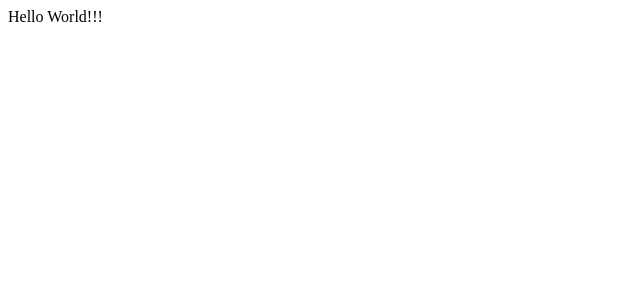
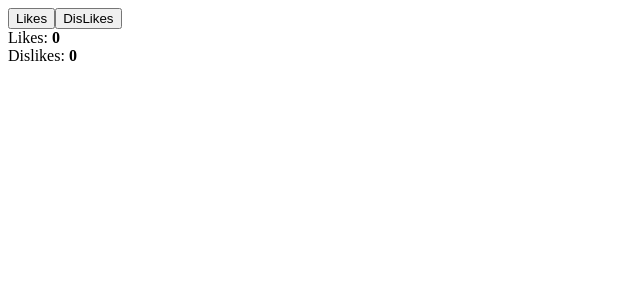
Before and after one commit to ILLYAKO/vuejs3-project, a Vue app: page / in a window 1280 px wide. Shown: the top 300 px of the page, without its empty margins (0-640 px from the left). Built offline with nearby package versions, Linux system fonts and the light colour scheme.

Commit message:
added simple example

```diff
--- a/src/App.vue
+++ b/src/App.vue
@@ -1,6 +1,32 @@
 <template>
-  <div>Hello World!!!</div>
+  <div></div>
+  <button v-on:click="addLike">Likes</button>
+  <button @click="addDislike">DisLikes</button>
+
+  <div>
+    Likes: <strong>{{ likes }}</strong>
+  </div>
+  <div>
+    Dislikes: <strong>{{ dislikes }}</strong>
+  </div>
 </template>
-<script></script>
+<script>
+export default {
+  data() {
+    return {
+      likes: 0,
+      dislikes: 0,
+    };
+  },
+  methods: {
+    addLike() {
+      this.likes += 1;
+    },
+    addDislike() {
+      this.dislikes += 1;
+    },
+  },
+};
+</script>
 <style></style>
-Single file component.
+<!-- Single file component. -->
```
Also changed, not shown: ReadMeFirst.txt.
